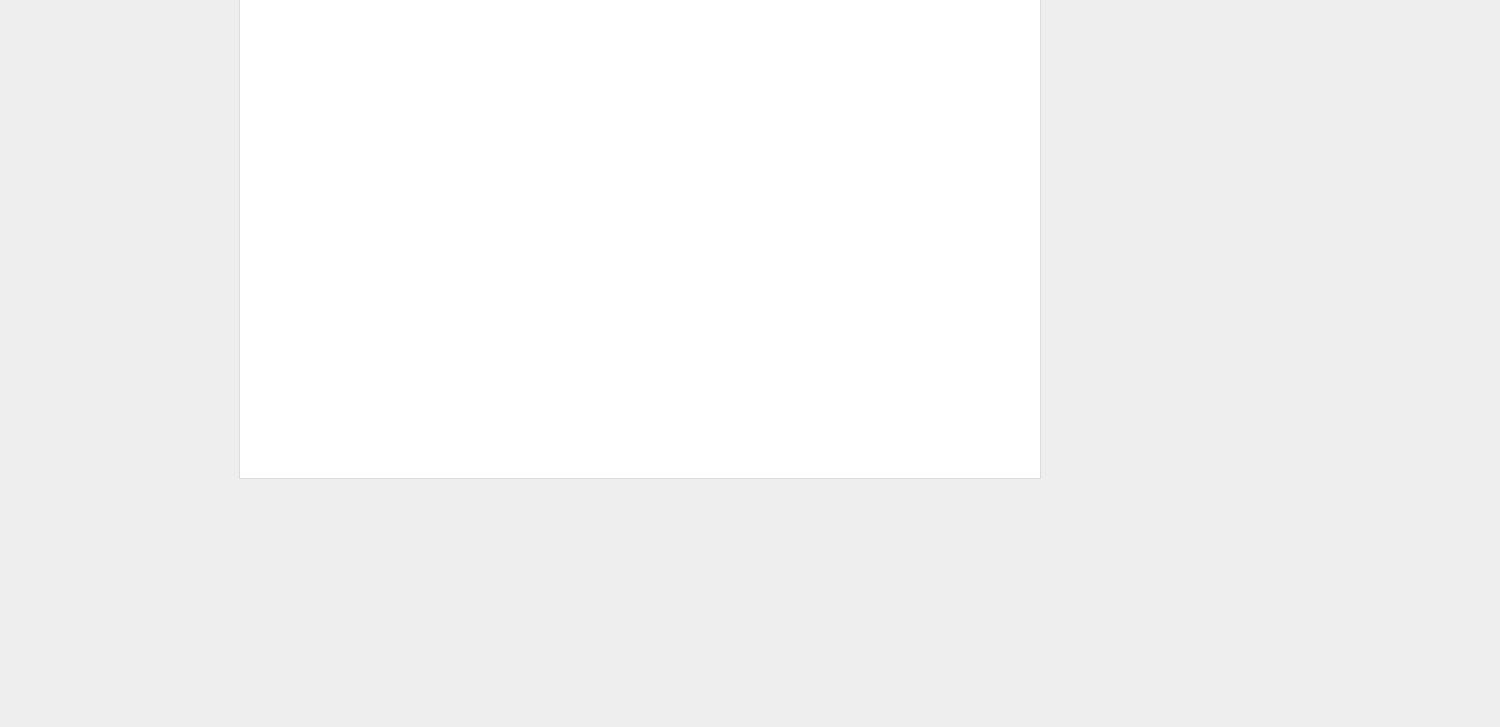
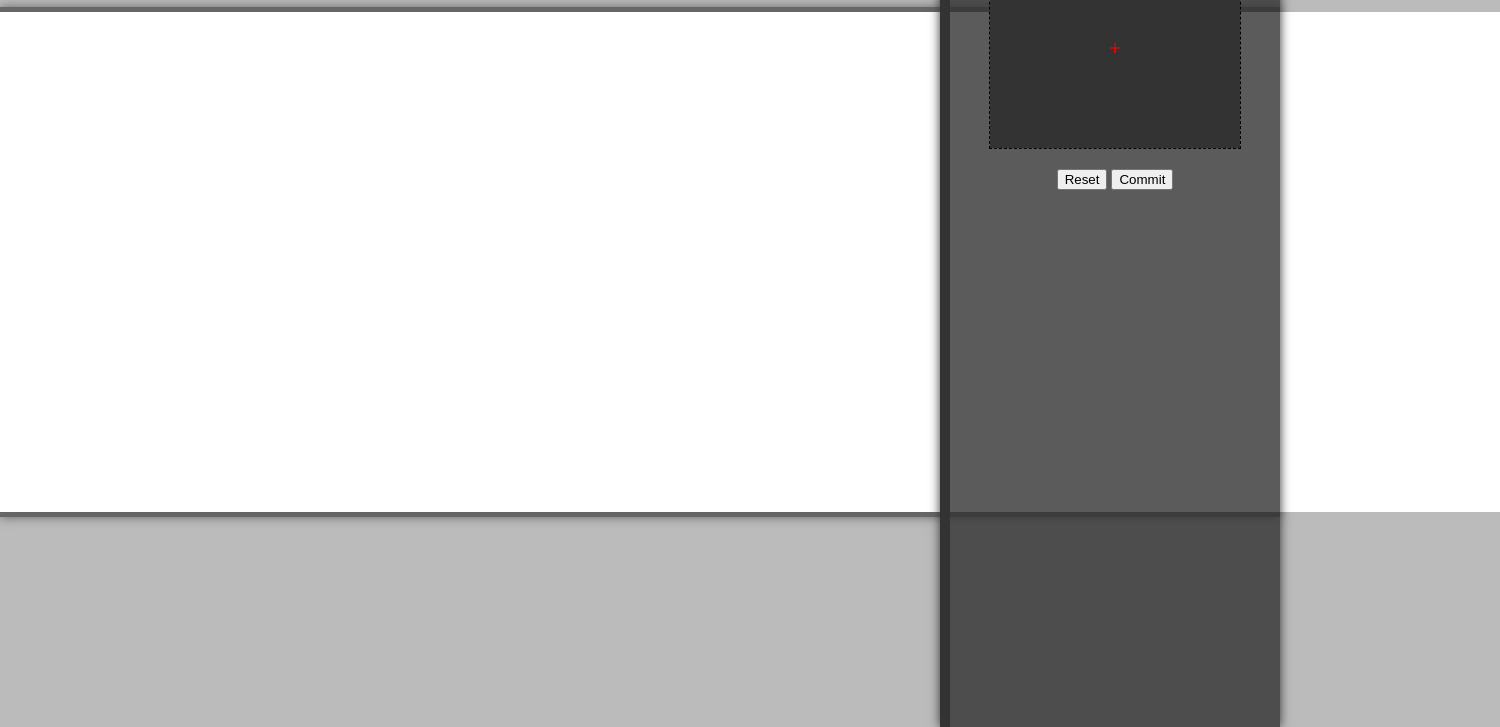
Before and after one commit to Aquietzero/Graphite-Pencil, a plain HTML site: page web/index.html in a window 1280 px wide. Shown: the part 73-800 px from the top of the page, 1500 px wide, since content can reach past the window. Drawn offline with Linux system fonts and the light colour scheme.

Commit message:
add: js version shape control

```diff
--- a/web/css/index.css
+++ b/web/css/index.css
@@ -1,12 +1,57 @@
 body {
-    margin: 0;
-    padding: 0;
-    background-color: #eee;
+  margin: 0;
+  padding: 0;
+  background-color: #bbb;
+  overflow: hidden;
+}
+
+#header {
+  margin: 20px 5%;
+}
+
+#sidebar {
+  position: fixed;
+  right: 0;
+  top: 0;
+  width: 330px;
+  border-left: solid 10px #333;
+  box-shadow: 0 0 10px #333;
+  height: 800px;
+  background-color: rgba(50, 50, 50, 0.8);
+  padding: 0;
+  margin: 0;
+  z-index: 100;
+}
+
+#sidebar #pencil-shape {
+  margin: 0;
+  padding: 0;
+}
+
+#sidebar #pencil-shape #shape {
+  display: block;
+  margin: 20px auto;
+  border: dashed 1px black;
+}
+
+#sidebar #pencil-shape #tool-buttons {
+  margin: 10px auto;
+  text-align: center;
+}
+
+#main-container {
+  width: 100%;
+  margin: 20px auto 20px 0;
+  padding: 0;
+  background-color: #ddd;
+  border-top:    solid 5px #666;
+  border-bottom: solid 5px #666;
+  box-shadow: 0 0 10px #666;
+  z-index: 0;
 }
 
 #pencil-canvas {
-    display: block;
-    margin: 50px auto;
-    border: solid 1px #ddd;
-    background-color: white;
+  display: block;
+  margin: 0;
+  background-color: white;
 }
--- a/web/index.html
+++ b/web/index.html
@@ -2,18 +2,38 @@
 <html>
   <head>
     <title>Graphite Pencil Painter</title>
+    <link rel="stylesheet" href="css/index.css" type="text/css" />
     <script type="text/javascript" src="lib/jquery-1.7.2.min.js"></script>
-    <script type="text/javascript" src="src/index.js"></script>
+
     <script type="text/javascript" src="src/const.js"></script>
     <script type="text/javascript" src="src/element.js"></script>
     <script type="text/javascript" src="src/grain.js"></script>
     <script type="text/javascript" src="src/paper.js"></script>
     <script type="text/javascript" src="src/pencil.js"></script>
     <script type="text/javascript" src="src/interaction.js"></script>
-    <link rel="stylesheet" href="css/index.css" type="text/css" />
+
+    <script type="text/javascript" src="ui/shape.js"></script>
+    <script type="text/javascript" src="ui/painter.js"></script>
+    <script type="text/javascript" src="src/index.js"></script>
   </head>
   <body>
-    <canvas id="pencil-canvas" width="800px" height="500px">
-    </canvas>
+    <div id="header">
+      <h1>Graphite Pencil</h1>
+    </div>
+
+    <div id="main-container">
+      <canvas id="pencil-canvas" width="1500px" height="500px"></canvas>
+    </div>
+
+    <div id="sidebar">
+      <div id="pencil-shape">
+        <canvas id="shape" width="250px" height="200px"></canvas>
+        <div id="tool-buttons">
+          <button id="resetShape">Reset</button>
+          <button id="commitShape">Commit</button>
+        </div>
+      </div>
+    </div>
+
   </body>
 </html>
--- a/web/src/index.js
+++ b/web/src/index.js
@@ -1,49 +1,7 @@
+
 $(function() {
 
-  var ctx = document.getElementById('pencil-canvas').getContext('2d');
-  var is_down = false;
-
-  var elems = [];
-
-  elems.push(new Elem( 0,  5, 0.5, 0.5));
-  elems.push(new Elem( 2,  2, 0.5, 0.5));
-  elems.push(new Elem( 2, -2, 0.5, 0.5));
-  elems.push(new Elem( 0, -5, 0.5, 0.5));
-  elems.push(new Elem(-2, -2, 0.5, 0.5));
-  elems.push(new Elem(-2,  2, 0.5, 0.5));
-
-  var paper = new Paper(800, 500, 2000, 0.5, 0.5);
-
-  var pencil = new Pencil(0.5, 0.5, 0.4, 0.5, 0.05, elems);
-  pencil.getPoints();
-
-  var interaction = new Interaction(paper, pencil);
-
-  $('#pencil-canvas').mousedown(function() {
-    is_down = true;
-  });
-
-  $('#pencil-canvas').mouseup(function() {
-    is_down = false;
-  });
-
-  $('#pencil-canvas').mousemove(function(e) {
-
-    if (is_down) {
-      var x = e.clientX - $(this).offset().left;
-      var y = e.clientY - $(this).offset().top;
-      // console.log(x + '---' + y);
-      // put_pixel(ctx, x, y);
-      interaction.act(x, y, ctx);
-    }
-
-  });
+  var painter = new Painter('pencil-canvas');
+  painter.init();
 
 })
-
-function put_pixel(canvas, x, y) {
-
-  canvas.fileStyle = '#000000';
-  canvas.fillRect(x, y, 1, 1);
-
-}
--- a/web/src/interaction.js
+++ b/web/src/interaction.js
@@ -12,6 +12,10 @@ function Interaction(pp, pn) {
 }
 
 Interaction.prototype = {
+
+  setPencil: function(pencil) {
+    this.pencil = pencil;
+  },
 
   calD_l: function() {
 
@@ -28,8 +32,8 @@ Interaction.prototype = {
 
   calH_k: function(d_l) {
 
-    h_k = this.paper.getH(this.x, this.y) -
-          this.pencil.da()*this.paper.getW() * d_l;
+    var h_k = this.paper.getH(this.x, this.y) -
+              this.pencil.da()*this.paper.getW() * d_l;
     h_k = h_k < 0 ? 0 : h_k;
 
     return h_k;
@@ -58,9 +62,9 @@ Interaction.prototype = {
 
   calT_k: function(b_k) {
 
-    t_k = (this.pencil.getGP() +
-           this.pencil.getCP() +
-           this.pencil.getWP()) * b_k;
+    var t_k = (this.pencil.getGP() +
+               this.pencil.getCP() +
+               this.pencil.getWP()) * b_k;
     return t_k;
 
   },
@@ -98,9 +102,10 @@ Interaction.prototype = {
       this.paper.updateH(mx + points[i].x, my + points[i].y, h_k);
       this.paper.updateT(mx + points[i].x, my + points[i].y, t_k);
 
-      grey = this.paper.getT_k(mx + points[i].x, my + points[i].y) * this.pencil.getGP() / 1000.0;
+      grey = this.paper.getT_k(mx + points[i].x, my + points[i].y) / 1000.0;
+      grey = grey > 1 ? 1 : grey;
 
-      canvas.fillStyle = 'rgba(0, 255, 255, ' + grey + ')';
+      canvas.fillStyle = 'rgba(0, 0, 255, ' + grey + ')';
       canvas.fillRect(mx + points[i].x, my + points[i].y, 1, 1);
 
     }
--- a/web/src/pencil.js
+++ b/web/src/pencil.js
@@ -12,8 +12,6 @@ function Pencil(p, d, gp, cp, wp, vs) {
 
   this.vertices = vs;
   this.points   = [];
-
-  // console.log(this.vertices);
 
 }
 
@@ -73,8 +71,10 @@ Pencil.prototype = {
   },
 
   getPoints: function() {
+
     this.points = this.getPointsInPolygon();
 
+    // delete repeated points.
     var ps = [];
     this.points = this.points.sort(function(p1, p2) {
       return p1.compareTo(p2);
@@ -89,6 +89,23 @@ Pencil.prototype = {
     }
 
     this.points = ps;
+    this.pointsCoordinatesToInt();
+
+  },
+
+  pointsCoordinatesToInt: function() {
+
+    for (var i = 0; i < this.points.length; ++i) {
+      var x = this.points[i].x;
+      var y = this.points[i].y;
+
+      x = x > 0 ? Math.ceil(x) : Math.floor(x);
+      y = y > 0 ? Math.ceil(y) : Math.floor(y);
+
+      this.points[i].x = x;
+      this.points[i].y = y;
+    }
+
   },
 
   getAvgPressure: function() {
--- /dev/null
+++ b/web/ui/painter.js
@@ -0,0 +1,95 @@
+
+function Painter(dom_id) {
+
+  var dom = document.getElementById(dom_id);
+
+  this.dom_id = dom_id;
+  this.canvas = dom.getContext('2d');
+
+  this.width  = dom.width;
+  this.height = dom.height;
+
+}
+
+Painter.prototype = {
+
+  DEFAULT_ELEMS: [
+    new Elem( 0,  2, 0.5, 0.5),
+    new Elem( 1,  1, 0.5, 0.5),
+    new Elem( 1, -1, 0.5, 0.5),
+    new Elem( 0, -2, 0.5, 0.5),
+    new Elem(-1, -1, 0.5, 0.5),
+    new Elem(-1,  1, 0.5, 0.5)
+  ],
+
+  init: function() {
+
+    var elems = this.DEFAULT_ELEMS;
+    this.paper  = new Paper(this.width, this.height, 2000, 0.5, 0.5);
+
+    this.pencil = new Pencil(0.5, 0.1, 0.9, 0.5, 0.05, elems);
+    this.pencil.getPoints();
+
+    this.interaction = new Interaction(this.paper, this.pencil);
+
+    this._initShaperGetter();
+    this._bindDrawEvent();
+    this._bindShapeGetterEvent();
+
+  },
+
+  _initShaperGetter: function() {
+
+    this.shape = new ShapeGetter('shape');
+    this.shape.init();
+
+  },
+
+  _bindDrawEvent: function() {
+
+    var _that = this;
+    var is_down = false;
+    var canvas = $('#' + this.dom_id);
+
+    canvas.mousedown(function() {
+      is_down = true;
+    });
+
+    canvas.mouseup(function() {
+      is_down = false;
+    });
+
+    canvas.mousemove(function(e) {
+
+      if (is_down) {
+        var x = e.clientX - $(this).offset().left;
+        var y = e.clientY - $(this).offset().top;
+        _that.interaction.act(x, y, _that.canvas);
+      }
+
+    });
+
+  },
+
+  _bindShapeGetterEvent: function() {
+
+    var _that = this;
+    var resetButton  = $('#resetShape');
+    var commitButton = $('#commitShape');
+
+    var resetShapeHandler = function() {
+      _that.shape.reset();
+    }
+
+    var commitShapeHandler = function() {
+      _that.pencil = new Pencil(0.5, 0.1, 0.9, 0.5, 0.05, _that.shape.vertices);
+      _that.pencil.getPoints();
+      _that.interaction.setPencil(_that.pencil);
+    }
+
+    resetButton.click(resetShapeHandler);
+    commitButton.click(commitShapeHandler);
+
+  },
+
+}
--- /dev/null
+++ b/web/ui/shape.js
@@ -0,0 +1,170 @@
+
+/*
+ *  ,-----------------------------、
+ *  |              ^              |
+ *  |              |    *         |
+ *  |              |      \       |
+ *  |              |       \      |
+ *  |              |    vertex    |
+ *  |  ------------*------------> |
+ *  |            / |              |
+ *  |           /  |              |
+ *  |       origin |              |
+ *  |              |              |
+ *  |              |              |
+ *  `-----------------------------'
+ */
+function ShapeGetter(dom_id) {
+
+  var dom = document.getElementById(dom_id);
+
+  this.dom_id = dom_id;
+  this.canvas = dom.getContext('2d');
+
+  this.width  = dom.width;
+  this.height = dom.height;
+  this.origin = [dom.width/2, dom.height/2];
+
+  this.vertices = [];
+
+}
+
+ShapeGetter.prototype = {
+
+  isClosed: false,
+
+  init: function() {
+
+    this._bindClickEvent();
+    this._bindDoubleClickEvent();
+    this.reset();
+
+  },
+
+  reset: function() {
+
+    var canvas = this.canvas;
+
+    // Clear canvas.
+    canvas.fillStyle = '#333';
+    canvas.fillRect(0, 0, this.width, this.height);
+
+    canvas.strokeStyle = '#f00';
+
+    canvas.beginPath();
+
+    // Draw cross in the middle.
+    canvas.moveTo(this.origin[0], this.origin[1]);
+    canvas.lineTo(this.origin[0] - 5, this.origin[1]);
+    canvas.moveTo(this.origin[0], this.origin[1]);
+    canvas.lineTo(this.origin[0] + 5, this.origin[1]);
+    canvas.moveTo(this.origin[0], this.origin[1]);
+    canvas.lineTo(this.origin[0], this.origin[1] - 5);
+    canvas.moveTo(this.origin[0], this.origin[1]);
+    canvas.lineTo(this.origin[0], this.origin[1] + 5);
+
+    canvas.closePath();
+    canvas.stroke();
+
+    this.isClosed = false;
+    this.vertices = [];
+    this.verticesOriginal = [];
+
+  },
+
+  _bindClickEvent: function() {
+
+    var _that = this;
+    $('#' + this.dom_id).click(function(e) {
+
+      if (_that.isClosed)
+        return;
+
+      // Get (x, y).
+      var x = e.clientX - $(this).offset().left;
+      var y = e.clientY - $(this).offset().top;
+      _that.verticesOriginal.push({ x:x, y:y });
+
+      // Draw the line between (x, y) and (x_p, y_p).
+      if (_that.verticesOriginal.length > 1) {
+        var length = _that.verticesOriginal.length;
+        var begin  = _that.verticesOriginal[length - 1];
+        var end    = _that.verticesOriginal[length - 2];
+        _that._drawLine(begin, end);
+      }
+
+      // Draw the point (x, y).
+      _that._drawPoint({ x:x, y:y });
+
+      x = _that._convertX(x);
+      y = _that._convertX(y);
+
+      console.log(x, y);
+      _that.vertices.push(new Elem(x, y, 0.5, 0.5));
+
+    });
+
+  },
+
+  _bindDoubleClickEvent: function() {
+
+    var _that = this;
+
+    $('#' + this.dom_id).dblclick(function(e) {
+
+      if (_that.isClosed)
+        return;
+
+      // Never allow to close the polygon if the number of
+      // vertices if less than 2.
+      if (_that.verticesOriginal.length > 2) {
+
+        // Draw the line between (x_0, y_0) and (x_n, y_n).
+        var length = _that.verticesOriginal.length;
+        var begin  = _that.verticesOriginal[length - 1];
+        var end    = _that.verticesOriginal[0];
+        _that._drawLine(begin, end);
+
+        _that.isClosed = true;
+        _that.vertices.pop();
+        _that.verticesOriginal.pop();
+      }
+
+    });
+
+  },
+
+  _drawLine: function(begin, end) {
+
+    var canvas = this.canvas;
+
+    canvas.strokeStyle = '#fff';
+    canvas.beginPath();
+    canvas.moveTo(begin.x, begin.y);
+    canvas.lineTo(end.x, end.y);
+    canvas.closePath();
+    canvas.stroke();
+
+  },
+
+  _drawPoint: function(point) {
+
+    var canvas = this.canvas;
+
+    canvas.fillStyle = '#fff';
+    canvas.beginPath();
+    canvas.arc(point.x, point.y, 3, 0, Math.PI*2, true);
+    canvas.closePath();
+    canvas.fill();
+
+  },
+
+  _convertX: function(x) {
+    return (x - this.origin[0]) * 10 / this.width;
+  },
+
+  _convertY: function(y) {
+    return (y - this.origin[1]) * 10 / this.height;
+  },
+
+}
```
Also changed, not shown: web/src/paper.js (+20 -0 lines), 2 other files.
